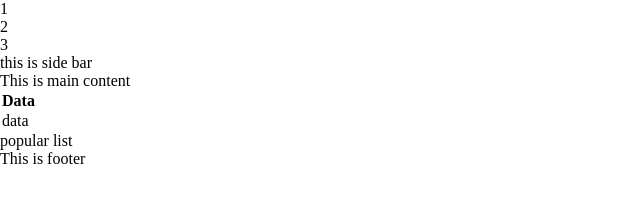
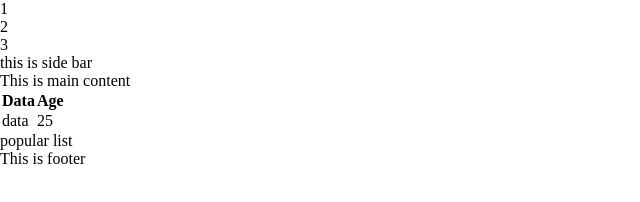
Before and after one commit to atefehbakhshi/maktab-143, a plain HTML site: page index.html in a window 1280 px wide. Shown: the full height of the page, 0-640 px from the left. Drawn offline with Linux system fonts and the light colour scheme.

Commit message:
feat: add age column

```diff
--- a/index.html
+++ b/index.html
@@ -27,9 +27,11 @@
       <table>
         <tr>
           <th>Data</th>
+          <th>Age</th>
         </tr>
         <tr>
           <td>data</td>
+          <td>25</td>
         </tr>
       </table>
 
```
